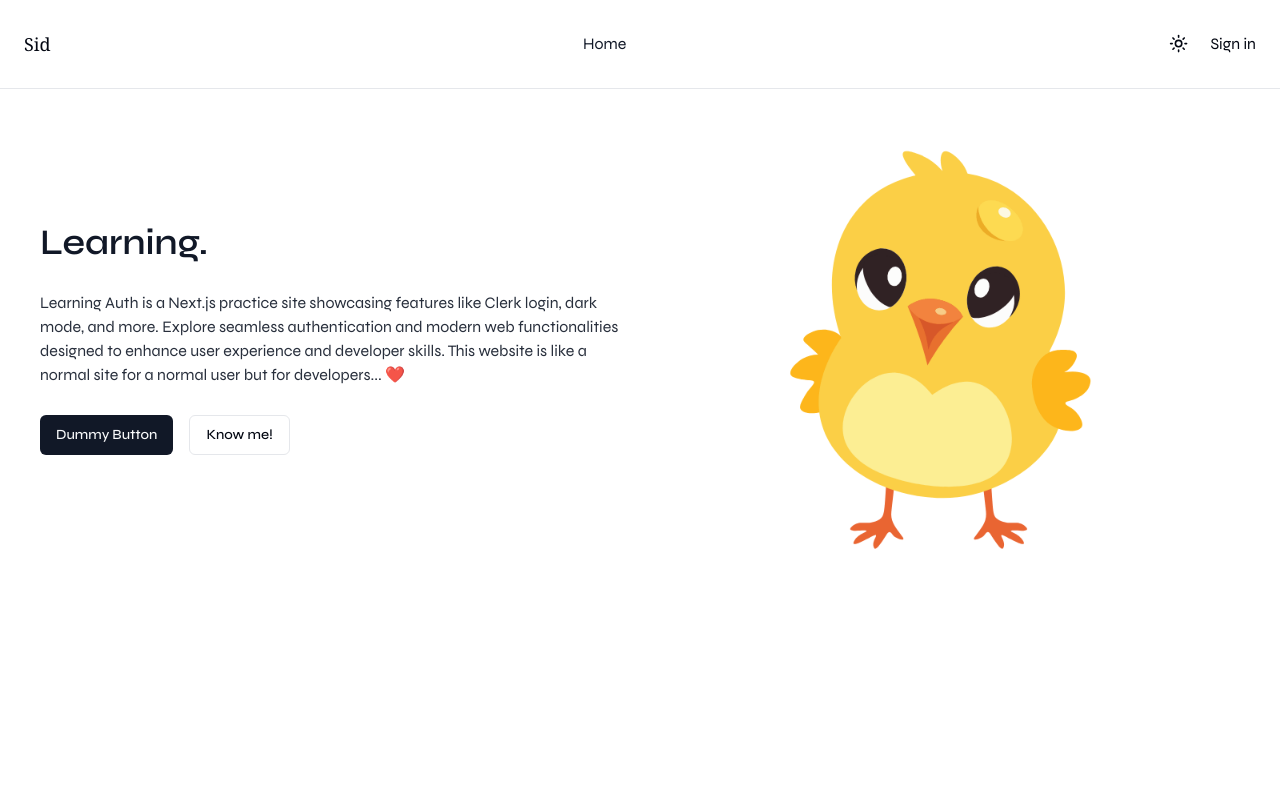
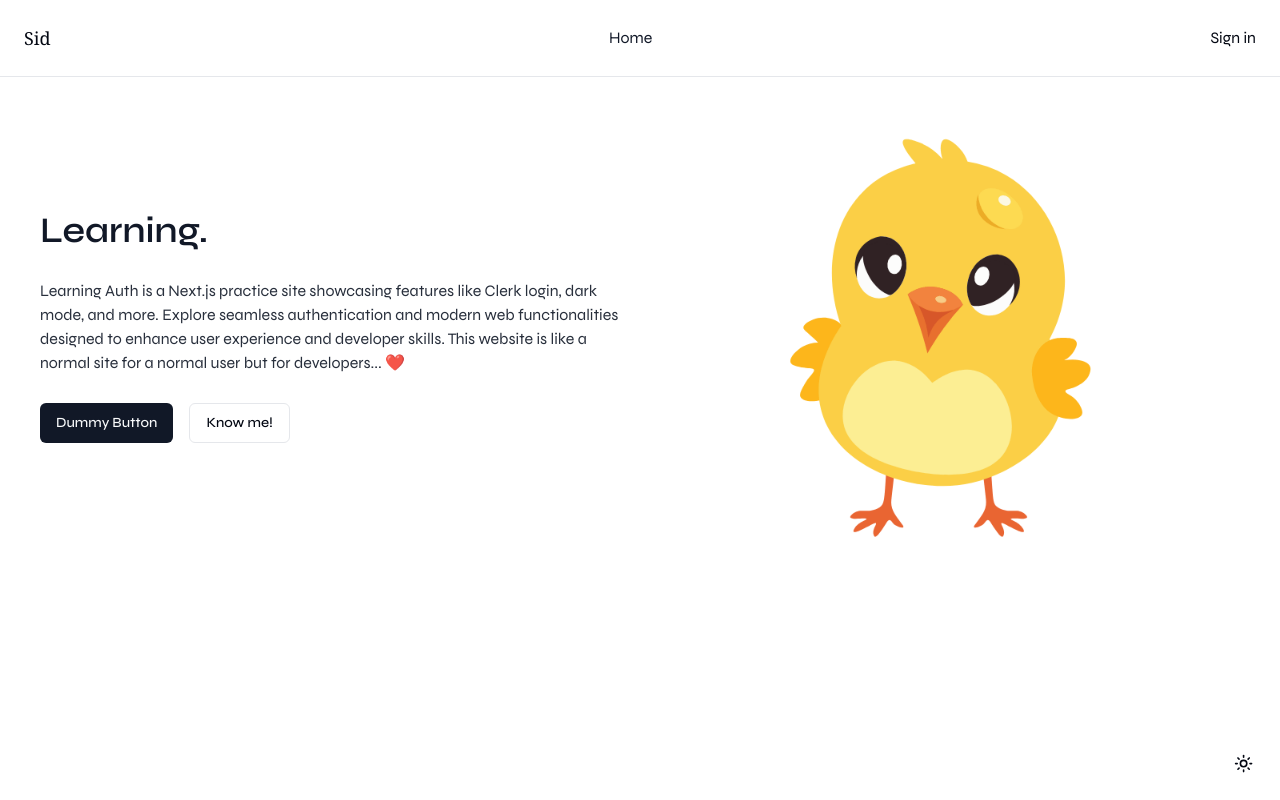
Before and after one commit to c9sid/auth, a Next.js app: page / in a window 1280 px wide. Built offline with nearby package versions, Linux system fonts and the light colour scheme; no server answers.

Commit message:
Added Footer

```diff
--- a/app/layout.tsx
+++ b/app/layout.tsx
@@ -8,6 +8,7 @@ import {
   ClerkProvider,
 } from '@clerk/nextjs'
 import { dark } from "@clerk/themes";
+import Footer from "@/components/Footer";
 
 const syne = Syne({ subsets: ["latin"], weight: ['400', '500', '600', '700', '800']});
 
@@ -37,6 +38,7 @@ export default function RootLayout({
         <Navbar />
         <NavbarMob />
         {children}
+        <Footer />
         </ThemeProvider>
       </body>
     </html>
--- /dev/null
+++ b/components/Footer.tsx
@@ -0,0 +1,10 @@
+import React from 'react'
+import { ModeToggle } from './DarkMode'
+
+const Footer = () => {
+  return (
+    <div className='fixed bottom-0 right-0 mb-4 mr-4'><ModeToggle /></div>
+  )
+}
+
+export default Footer
--- a/components/Navbar-mob.tsx
+++ b/components/Navbar-mob.tsx
@@ -36,9 +36,6 @@ const NavbarMob = () => {
                     <Link href={'/'} className='hover:text-primary text-lg font-serif'>Sid</Link>
                 </div>
                 <div className="icons flex gap-3 justify-center items-center">
-                    <div>
-                    <ModeToggle />
-                    </div>
                     <div className='flex items-center justify-center'>
                     <SignedOut>
                         <SignInButton />
--- a/components/Navbar.tsx
+++ b/components/Navbar.tsx
@@ -42,9 +42,6 @@ const Navbar = () => {
                 }
             </div>
             <div className="icons flex gap-3 items-center justify-center">
-                <div>
-                <ModeToggle />
-                </div>
                 <div className='flex justify-center items-center'>
                 <SignedOut>
                     <SignInButton />
```
Also changed, not shown: app/page.tsx (+0 -16 lines).
